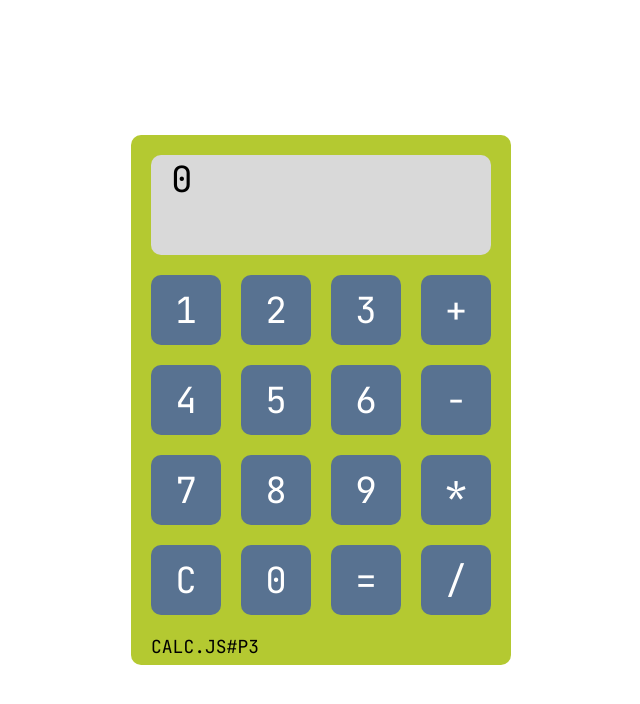
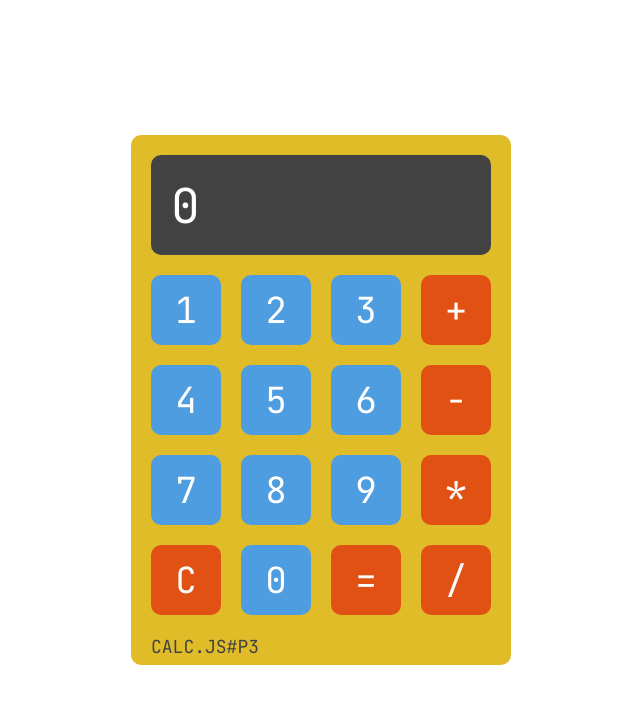
Before and after one commit to pedrof3/calculadora-js, a plain HTML site: page index.html in a window 1280 px wide. Shown: the whole page, without its empty margins (319-959 px from the left). Drawn offline with Linux system fonts and the light colour scheme.

Commit message:
finaliza lógica de funcionamento da calculadora

```diff
--- a/index.html
+++ b/index.html
@@ -13,28 +13,29 @@
     />
     <!-- CSS -->
     <link rel="stylesheet" href="style.css" />
-    <title>Calulador JS</title>
+    <title>Caluladora JS</title>
   </head>
   <body>
-    <div id="calculadora">
-      <div id="tela"><p id="saida">0</p></div>
-      <div id="wrap">
-        <div id="um" onclick="number('1')">1</div>
-        <div id="dois" onclick="number('2')">2</div>
-        <div id="tres" onclick="number('3')">3</div>
-        <div id="soma" onclick="operator('+')">+</div>
-        <div id="quatro" onclick="number('4')">4</div>
-        <div id="cinco" onclick="number('5')">5</div>
-        <div id="seis" onclick="number('6')">6</div>
-        <div id="subtracao" onclick="operator('-')">-</div>
-        <div id="sete" onclick="number('7')">7</div>
-        <div id="oito" onclick="number('8')">8</div>
-        <div id="nove" onclick="number('9')">9</div>
-        <div id="multiplicacao" onclick="operator('*')">*</div>
-        <div id="limpa" onclick="limpar()">C</div>
-        <div id="zero" onclick="number('0')">0</div>
-        <div id="igual" onclick="calcular()">=</div>
-        <div id="divisao" onclick="operator('/')">/</div>
+    <!-- Alterar todos os nomes declarados para português -->
+    <div class="calculadora">
+      <div class="tela"><p id="saida">0</p></div>
+      <div class="wrap">
+        <div class="um" onclick="number('1')">1</div>
+        <div class="dois" onclick="number('2')">2</div>
+        <div class="tres" onclick="number('3')">3</div>
+        <div class="soma -special" onclick="operator('+')">+</div>
+        <div class="quatro" onclick="number('4')">4</div>
+        <div class="cinco" onclick="number('5')">5</div>
+        <div class="seis" onclick="number('6')">6</div>
+        <div class="subtracao -special" onclick="operator('-')">-</div>
+        <div class="sete" onclick="number('7')">7</div>
+        <div class="oito" onclick="number('8')">8</div>
+        <div class="nove" onclick="number('9')">9</div>
+        <div class="multiplicacao -special" onclick="operator('*')">*</div>
+        <div class="limpa -special" onclick="limpar()">C</div>
+        <div class="zero" onclick="number('0')">0</div>
+        <div class="igual -special" onclick="calcular()">=</div>
+        <div class="divisao -special" onclick="operator('/')">/</div>
       </div>
 
       <p>CALC.JS#P3</p>
--- a/script.js
+++ b/script.js
@@ -1,3 +1,5 @@
+// Alterar todos os nomes declarados para português
+
 function number(num) {
   if (document.getElementById("saida").innerHTML == `0`) {
     document.getElementById("saida").innerHTML = num;
@@ -8,15 +10,24 @@ function number(num) {
 }
 
 function operator(ope) {
-  let screen = document.getElementById("saida").innerHTML
-  let rgex = /[0-9][^0-9$]/
+  let screen = document.getElementById("saida").innerHTML;
+  let regexOne = /[0-9]+[^0-9$]+[0-9]{1,}/gm;
+  let regexTwo = /[0-9]+[^0-9$]/gm;
   if (screen == `0` || screen == `+` || screen == `-`) {
-    document.getElementById("saida").innerHTML = ope;
-  } else if (screen.match(rgex)) {
-    console.log('foi crl')
-  }
-  else {
-    document.getElementById("saida").innerHTML += ope
+    ope == "+" || ope == "-"
+      ? (document.getElementById("saida").innerHTML = ope)
+      : console.log(`funcionando`);
+  } else if (screen.match(regexOne)) {
+    document.getElementById("saida").innerHTML = eval(screen);
+    document.getElementById("saida").innerHTML += ope;
+  } else if (screen.match(regexTwo)) {
+    document.getElementById("saida").innerHTML = screen.replace(
+      screen[screen.length - 1],
+      ope
+    );
+    // Controla possível erro de dois operadores juntos
+  } else {
+    document.getElementById("saida").innerHTML += ope;
   }
 }
 
@@ -26,8 +37,11 @@ function limpar() {
 
 function calcular() {
   let calcula = document.getElementById("saida").innerHTML;
+  let regexLNN = /[^0-9$]/;
 
-  if (calcula) {
+  if (calcula[calcula.length - 1].match(regexLNN)) {
+    document.getElementById("saida").innerHTML = calcula.slice(0, -1);
+  } else if (calcula) {
     document.getElementById("saida").innerHTML = eval(calcula);
   }
 }
--- a/style.css
+++ b/style.css
@@ -14,52 +14,61 @@ body {
   align-items: center;
 }
 
-#calculadora {
+/* Alterar todos os nomes declarados para português */
+
+.calculadora {
   width: 380px;
   height: 530px;
   border-radius: 10px;
-  background-color: #b4c931;
+  background-color: #e1bc29;
 }
 
-#tela {
+.tela {
+  display: flex;
+  align-items: center;
   width: 340px;
   height: 100px;
   border-radius: 10px;
   margin: 1.25rem;
-  background-color: #d9d9d9;
+  background-color: #424242;
 }
 
-#tela p {
-    font-size: 2.25rem;
+.tela p {
+  font-size: 3rem;
+  color: #fff;
 }
 
-#wrap {
+.wrap {
   display: flex;
   flex-wrap: wrap;
   gap: 1.25rem;
   margin: 1.25rem;
 }
 
-#wrap > div {
+.wrap > div {
   display: flex;
   justify-content: center;
   align-items: center;
-  user-select:none;
+  user-select: none;
   width: 70px;
   height: 70px;
   border-radius: 10px;
   font-size: 2.25rem;
   color: #fff;
-  background-color: #587291;
+  background-color: #4d9de0;
 }
 
-#wrap > div:hover {
-    cursor: pointer;
+.wrap > div:hover {
+  cursor: pointer;
+}
+
+.wrap > .-special {
+  background-color: #e15114;
 }
 
 p {
-    margin: 0 1.25rem;
-    font-size: 1.125rem;
-    user-select:none;
-    color: #000;
+  margin: 0 1.25rem;
+  font-size: 1.125rem;
+  user-select: none;
+  color: #424242;
 }
```
